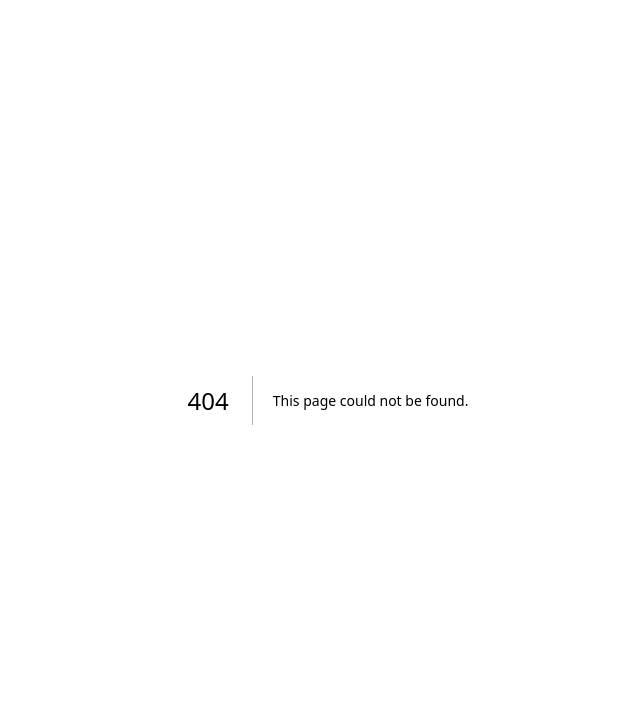
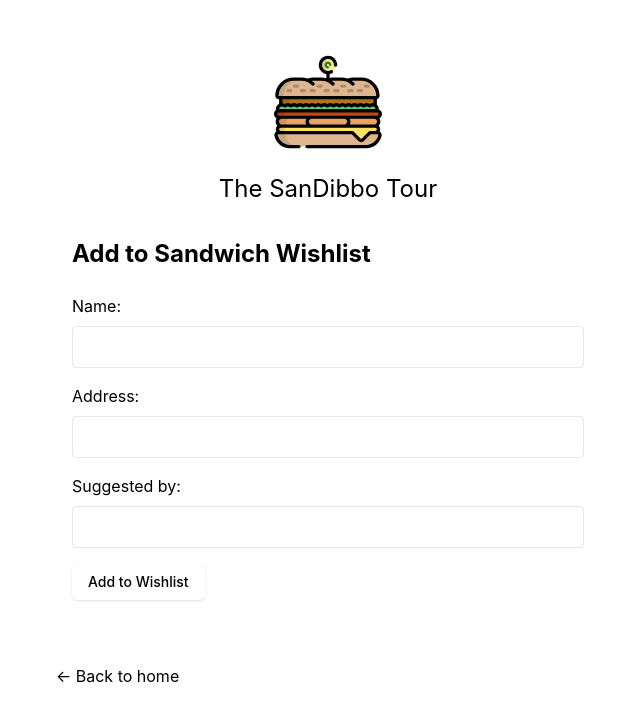
Before and after one commit to gibbs-em/sandibbo, a Next.js app: page /wishlist/add in a window 1280 px wide. Before the commit this address had no page. Shown: the top 722 px of the page, without its empty margins (312-952 px from the left). Built offline with nearby package versions, Linux system fonts and the light colour scheme.

Commit message:
feat: added wishlist

```diff
--- /dev/null
+++ b/pages/api/wishlist.ts
@@ -0,0 +1,37 @@
+import type { NextApiRequest, NextApiResponse } from 'next';
+import sql from '../../lib/db';
+
+type WishlistItem = {
+  id: number;
+  name: string;
+  address: string;
+  suggester: string;
+};
+
+type ErrorResponse = {
+  message: string;
+};
+
+export default async function handler(
+  req: NextApiRequest,
+  res: NextApiResponse<WishlistItem | ErrorResponse>
+) {
+  if (req.method !== 'POST') {
+    return res.status(405).json({ message: 'Method not allowed' });
+  }
+
+  try {
+    const { name, address, suggester } = req.body;
+
+    const result = await sql`
+      INSERT INTO wishlist (name, address, suggester)
+      VALUES (${name}, ${address}, ${suggester})
+      RETURNING *
+    `;
+
+    res.status(201).json(result[0] as WishlistItem);
+  } catch (error) {
+    console.error('Database error:', error);
+    res.status(500).json({ message: 'Error adding to wishlist' });
+  }
+}
--- a/pages/index.tsx
+++ b/pages/index.tsx
@@ -21,12 +21,17 @@ export default function Home() {
           </p>
           <p>Our current top spot is...</p>
           <TopSpot />
+          <div className="space-x-4">
             <Button variant="outline" asChild>
               <Link href="/sandwich-list">See the full list</Link>
             </Button>
             <Button variant="outline" asChild>
               <Link href="/add">Add a new sandwich spot</Link>
             </Button>
+            <Button variant="outline" asChild>
+              <Link href="/wishlist/add">Add to Wishlist</Link>
+            </Button>
+          </div>
         </section>
       </div>
     </Layout>
--- a/pages/sandwich-list.js
+++ /dev/null
@@ -1,60 +0,0 @@
-import { useEffect, useState } from 'react';
-import Head from "next/head";
-import Link from "next/link";
-import { Button } from "@/components/ui/button";
-import Layout from "../components/Layout";
-import { neon } from '@neondatabase/serverless';
-
-export async function getServerSideProps() {
-  const sql = neon(process.env.DATABASE_URL);
-  const response = await sql`SELECT version()`;
-  return { props: { data: response[0].version } };
-}
-
-export default function SandwichSpots() {
-  const [spots, setSpots] = useState([]);
-  const [loading, setLoading] = useState(true);
-
-  useEffect(() => {
-    async function fetchSpots() {
-      try {
-        const response = await fetch('/api/sandwich-spots');
-        const data = await response.json();
-        setSpots(data);
-      } catch (error) {
-        console.error('Error fetching sandwich spots:', error);
-      } finally {
-        setLoading(false);
-      }
-    }
-
-    fetchSpots();
-  }, []);
-
-  if (loading) return <div>Loading...</div>;
-
-  return (
-    <Layout>
-      <Head>
-        <title>All Sandwich Spots</title>
-      </Head>
-      <h1>All Spots</h1>
-      <div className="container mx-auto px-4 py-8">
-        <div className="grid grid-cols-1 md:grid-cols-2 lg:grid-cols-3 gap-6">
-          {spots.map((spot) => (
-            <div key={spot.id} className="border rounded-lg p-4 shadow-md">
-              <h2 className="text-xl font-semibold">{spot.name}</h2>
-              <p className="text-gray-600">{spot.address}</p>
-              {spot.description && (
-                <p className="mt-2 text-gray-700">{spot.description}</p>
-              )}
-            </div>
-          ))}
-        </div>
-      </div>
-      <Button variant="outline" asChild>
-        <Link href="/add">Add a new sandwich spot</Link>
-      </Button>
-    </Layout>
-  );
-}
--- /dev/null
+++ b/pages/wishlist/add.tsx
@@ -0,0 +1,80 @@
+import { useState } from 'react';
+import Head from 'next/head';
+import { useRouter } from 'next/router';
+import Layout from '@/components/layout';
+import { Button } from "@/components/ui/button";
+
+export default function AddToWishlist() {
+  const router = useRouter();
+  const [formData, setFormData] = useState({
+    name: '',
+    address: '',
+    suggester: ''
+  });
+  const [error, setError] = useState('');
+
+  const handleSubmit = async (e: React.FormEvent) => {
+    e.preventDefault();
+    try {
+      const response = await fetch('/api/wishlist', {
+        method: 'POST',
+        headers: {
+          'Content-Type': 'application/json',
+        },
+        body: JSON.stringify(formData),
+      });
+
+      if (!response.ok) throw new Error('Failed to add to wishlist');
+
+      router.push('/sandwich-list');
+    } catch (error) {
+      setError('Failed to add to wishlist');
+      console.error('Error:', error);
+    }
+  };
+
+  return (
+    <Layout>
+      <Head>
+        <title>Add to Wishlist</title>
+      </Head>
+      <div className="max-w-2xl mx-auto p-4">
+        <h1 className="text-2xl font-bold mb-6">Add to Sandwich Wishlist</h1>
+        {error && <p className="text-red-500 mb-4">{error}</p>}
+        <form onSubmit={handleSubmit} className="space-y-4">
+          <div>
+            <label className="block mb-2">Name:</label>
+            <input
+              type="text"
+              value={formData.name}
+              onChange={(e) => setFormData({ ...formData, name: e.target.value })}
+              className="w-full p-2 border rounded"
+              required
+            />
+          </div>
+          <div>
+            <label className="block mb-2">Address:</label>
+            <input
+              type="text"
+              value={formData.address}
+              onChange={(e) => setFormData({ ...formData, address: e.target.value })}
+              className="w-full p-2 border rounded"
+              required
+            />
+          </div>
+          <div>
+            <label className="block mb-2">Suggested by:</label>
+            <input
+              type="text"
+              value={formData.suggester}
+              onChange={(e) => setFormData({ ...formData, suggester: e.target.value })}
+              className="w-full p-2 border rounded"
+              required
+            />
+          </div>
+          <Button type="submit">Add to Wishlist</Button>
+        </form>
+      </div>
+    </Layout>
+  );
+}
```
Lines whose indentation alone changed are shown as unchanged.
